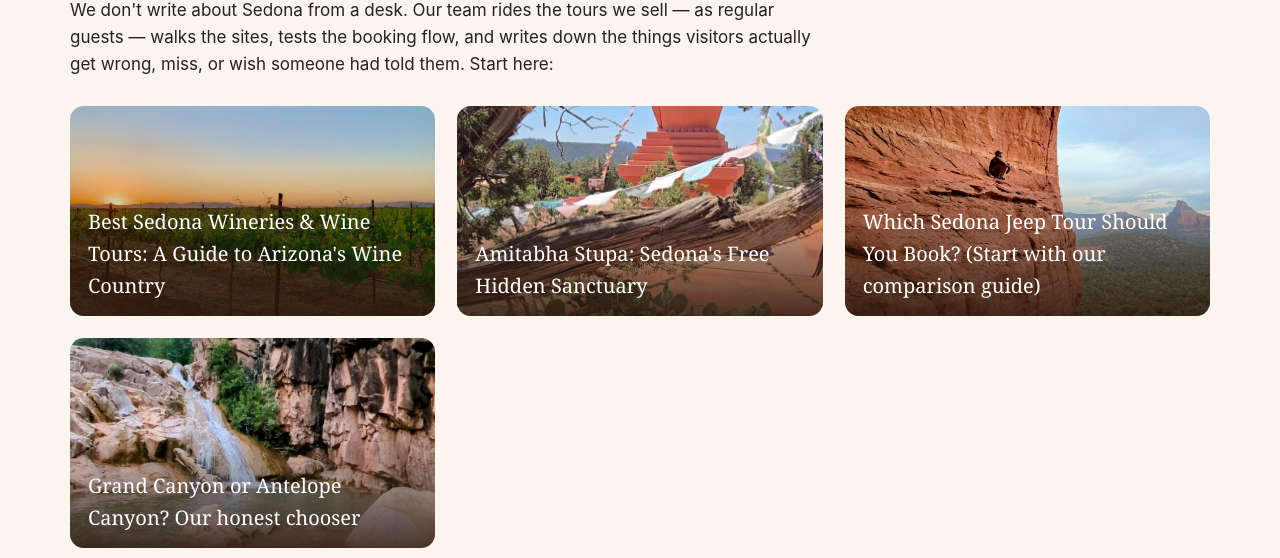
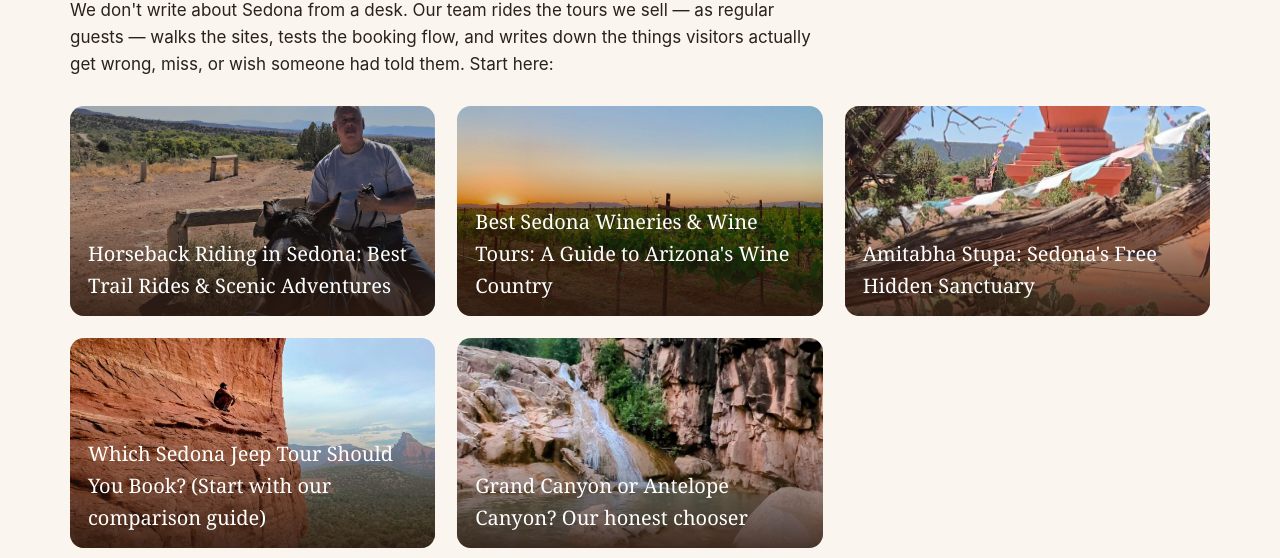
Before and after one commit to Uniquecompany1/booksedonatours-, a plain HTML site: page blog.html in a window 1280 px wide. Shown: the part 242-800 px from the top of the page. Drawn offline with Linux system fonts and the light colour scheme.

Commit message:
Add Sedona horseback riding blog post

```diff
--- a/blog.html
+++ b/blog.html
@@ -29,6 +29,7 @@
   <p style="max-width:760px">We don't write about Sedona from a desk. Our team rides the tours we sell — as regular guests — walks the sites, tests the booking flow, and writes down the things visitors actually get wrong, miss, or wish someone had told them. Start here:</p>
 
   <div class="grid cats" style="margin-top:28px">
+    <a class="cat-card" href="blog/sedona-horseback-riding.html"><img src="images/horseback-riding.jpg" alt="A rider on horseback on a desert trail above the Verde Valley near Sedona, Arizona"><span class="label">Horseback Riding in Sedona: Best Trail Rides &amp; Scenic Adventures</span></a>
     <a class="cat-card" href="blog/sedona-wineries.html"><img src="images/wine-tour.jpg" alt="Vineyard rows at sunset in Arizona wine country near Sedona"><span class="label">Best Sedona Wineries &amp; Wine Tours: A Guide to Arizona's Wine Country</span></a>
     <a class="cat-card" href="blog/amitabha-stupa-sedona.html"><img src="images/amitabha-stupa.jpeg" alt="Amitabha Stupa and Peace Park in Sedona with prayer flags"><span class="label">Amitabha Stupa: Sedona's Free Hidden Sanctuary</span></a>
     <a class="cat-card" href="jeep-tours.html"><img src="images/red-rock-ledge.jpeg" alt="Red rock ledge above Sedona"><span class="label">Which Sedona Jeep Tour Should You Book? (Start with our comparison guide)</span></a>
```
